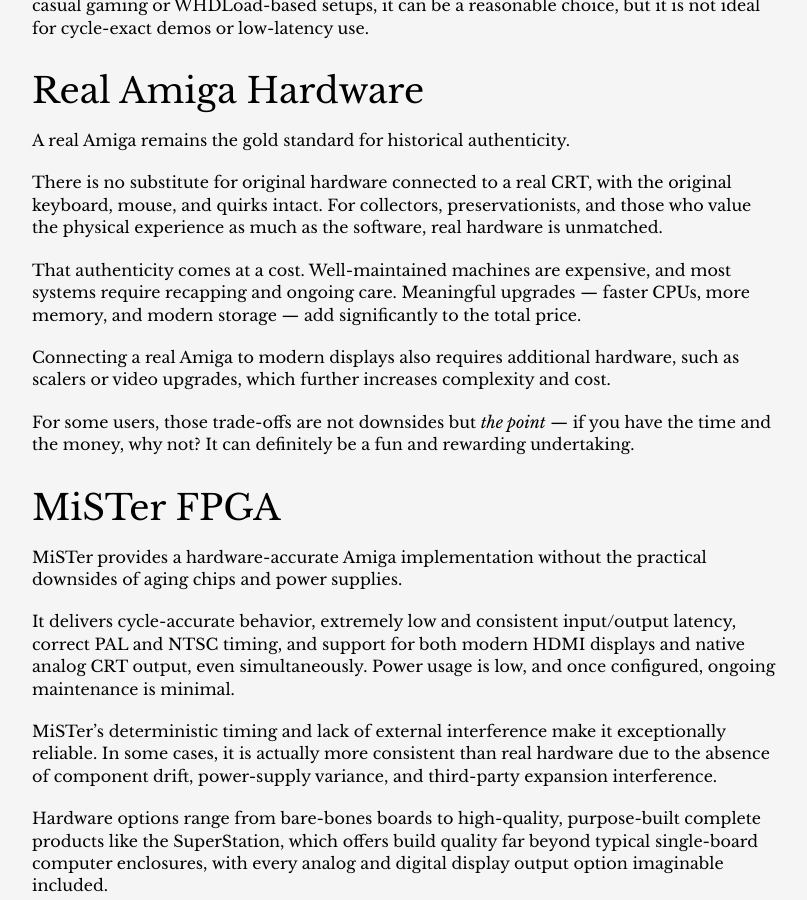
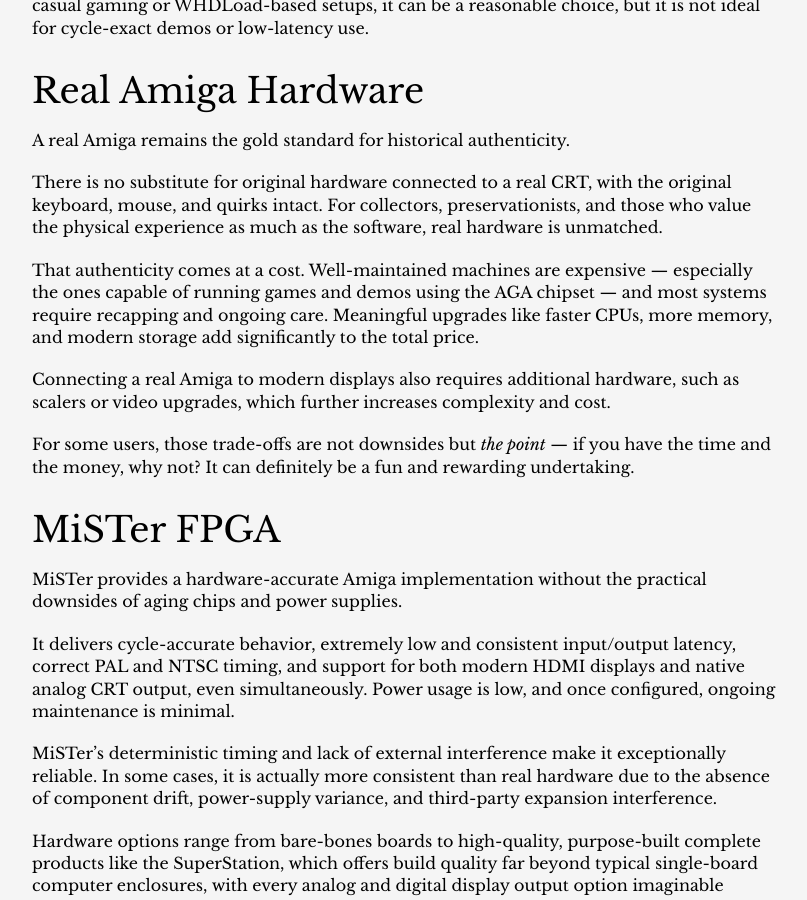
Before and after one commit to amigavision/amigavision.github.io, a Jekyll site: the page built from best.md, in a window 1280 px wide and 900 px high, scrolled down 3133 px. Shown: the whole window, without its empty margins (233-1040 px from the left). Built offline with Jekyll 4.4.1, drawn with Linux system fonts in a browser that asks for light colours.

Commit message:
Add detail about AGA being the hardware in this comparison

```diff
--- a/best.md
+++ b/best.md
@@ -85,7 +85,7 @@
 
 There is no substitute for original hardware connected to a real CRT, with the original keyboard, mouse, and quirks intact. For collectors, preservationists, and those who value the physical experience as much as the software, real hardware is unmatched.
 
-That authenticity comes at a cost. Well-maintained machines are expensive, and most systems require recapping and ongoing care. Meaningful upgrades — faster CPUs, more memory, and modern storage — add significantly to the total price.
+That authenticity comes at a cost. Well-maintained machines are expensive — especially the ones capable of running games and demos using the AGA chipset — and most systems require recapping and ongoing care. Meaningful upgrades like faster CPUs, more memory, and modern storage add significantly to the total price.
 
 Connecting a real Amiga to modern displays also requires additional hardware, such as scalers or video upgrades, which further increases complexity and cost.
 
```
